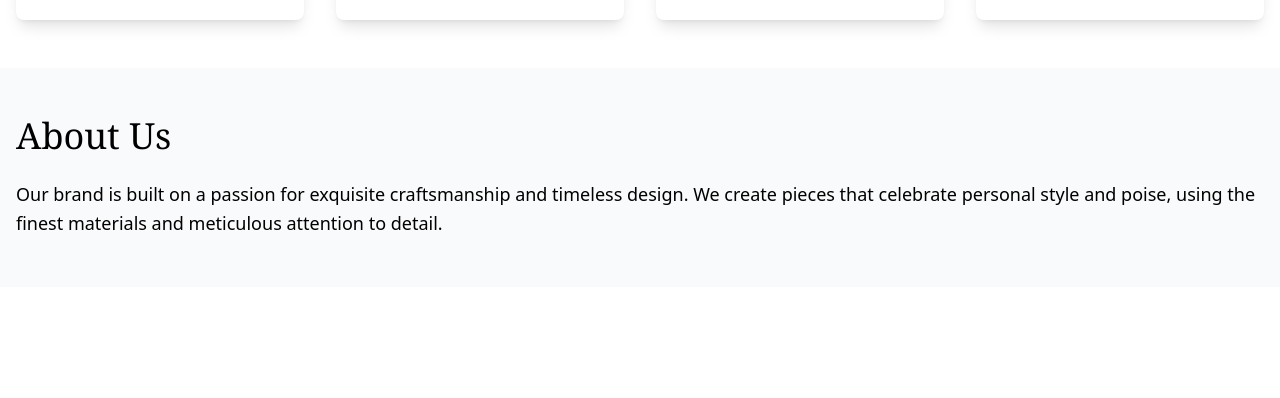
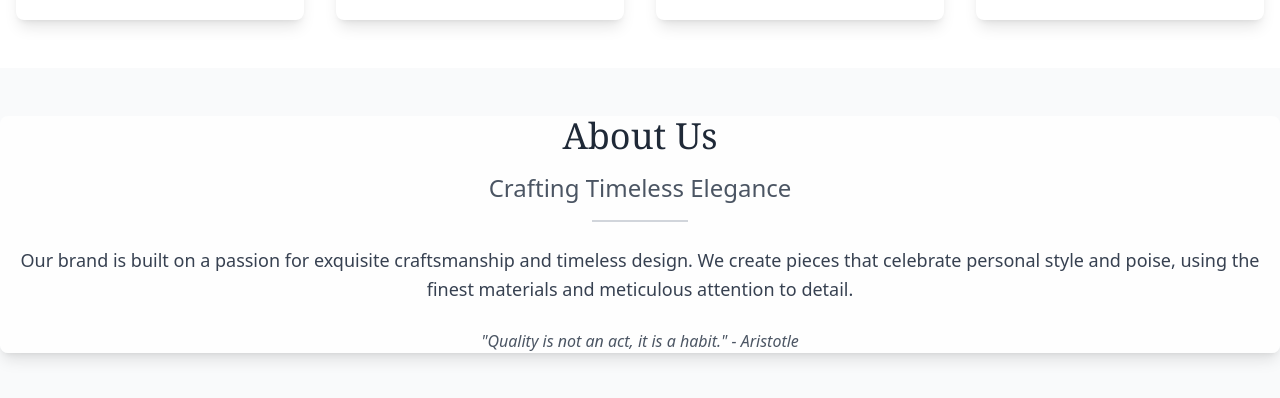
Before and after one commit to PhoebeIvana/website-project, a React (Create React App) app in the folder frontend/: page / in a window 1280 px wide. Shown: the part 1696-2094 px from the top of the page. Before the commit the page ends 1983 px from the top, so only its background shows below. Built offline with nearby package versions, Linux system fonts and the light colour scheme.

Commit message:
Updating BE for the AboutUs section

```diff
--- a/frontend/src/Components/AboutUs/AboutUs.jsx
+++ b/frontend/src/Components/AboutUs/AboutUs.jsx
@@ -2,12 +2,19 @@ import React from 'react';
 
 export const AboutUs = () => {
   return (
-    <div className="bg-gray-50 py-12">
-      <div className="container mx-auto px-4">
-        <h1 className="text-4xl font-serif mb-6">About Us</h1>
-        <p className="text-lg leading-relaxed font-light">
+    <div className="relative bg-gray-50 py-12">
+      <div className="absolute inset-0">
+      </div>
+      <div className="relative container mx-auto px-4 bg-white bg-opacity-80 rounded-lg shadow-lg">
+        <h1 className="text-4xl font-serif mb-4 text-center text-gray-800">About Us</h1>
+        <h2 className="text-2xl font-light mb-4 text-center text-gray-600">Crafting Timeless Elegance</h2>
+        <div className="border-b-2 border-gray-300 mb-6 mx-auto w-24"></div>
+        <p className="text-lg leading-relaxed font-light text-gray-700 text-center">
           Our brand is built on a passion for exquisite craftsmanship and timeless design. We create pieces that celebrate personal style and poise, using the finest materials and meticulous attention to detail.
         </p>
+        <blockquote className="mt-6 text-center text-gray-600 italic">
+          "Quality is not an act, it is a habit." - Aristotle
+        </blockquote>
       </div>
     </div>
   );
```
